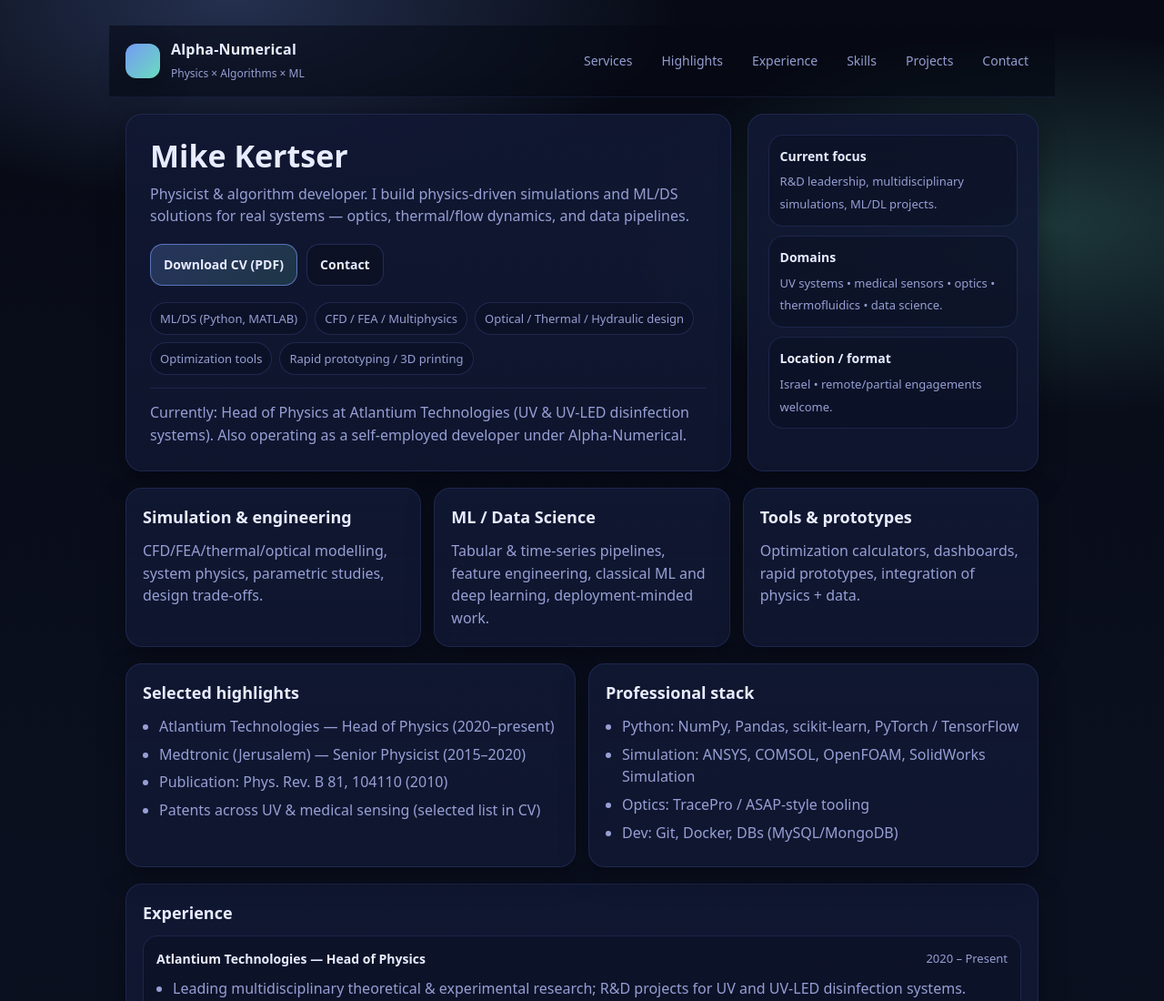
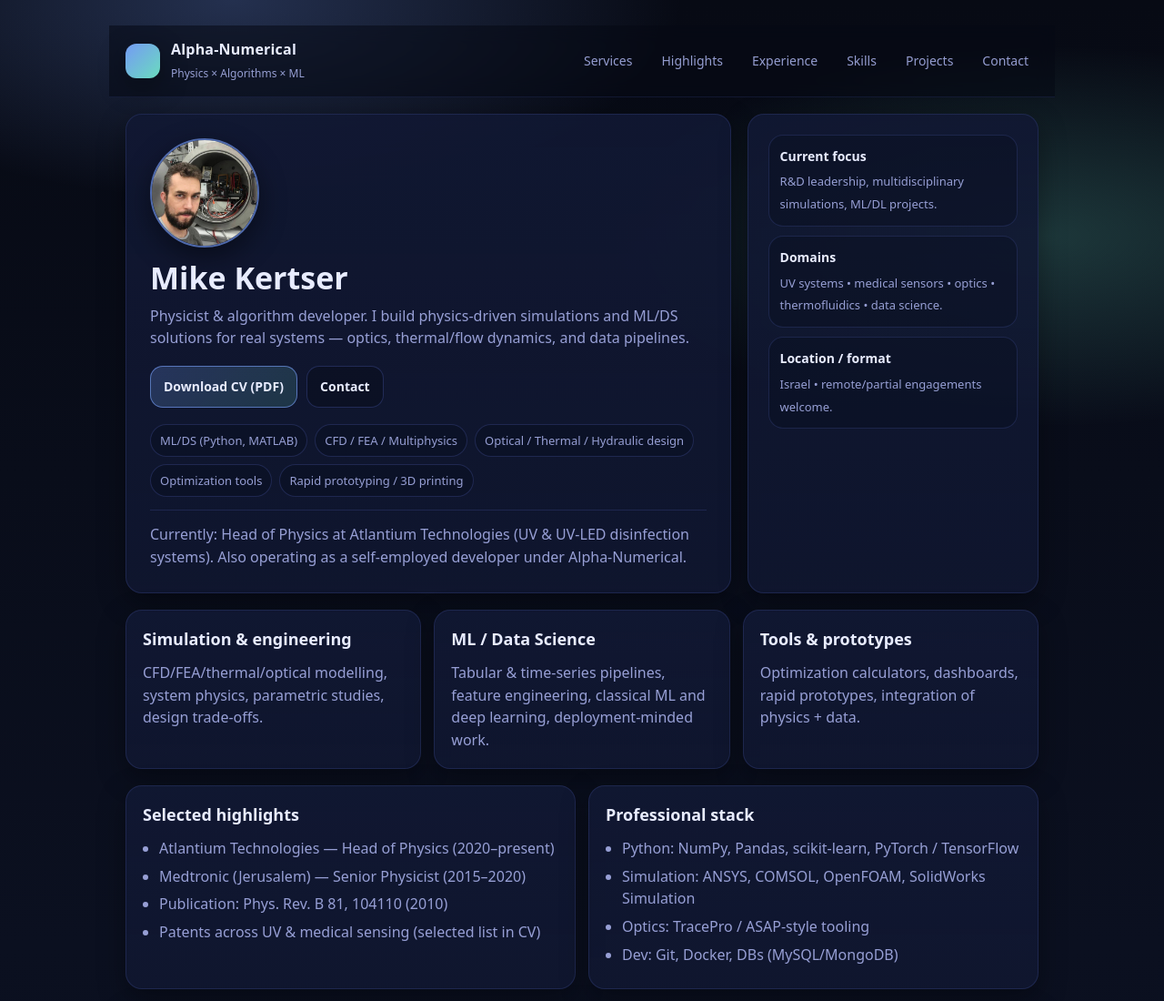
Before and after one commit to kertser/kertser.github.io, a plain HTML site: page index.html in a window 1280 px wide. Shown: the top 1100 px of the page at 91% size. Drawn offline with Linux system fonts and the light colour scheme.

Commit message:
Add avatar section to user profile
Added avatar styling and markup for user profile.

```diff
--- a/index.html
+++ b/index.html
@@ -124,6 +124,19 @@
       .grid2{grid-template-columns:1fr}
       header{position:relative}
     }
+    .avatar-wrap{
+      display:flex;
+      justify-content:flex-start;
+      margin-bottom:14px;
+    }
+    .avatar{
+      width:120px;
+      height:120px;
+      object-fit:cover;
+      border-radius:50%;
+      border:2px solid rgba(122,162,255,.6);
+      box-shadow: 0 10px 30px rgba(0,0,0,.45);
+    }
   </style>
 </head>
 
@@ -149,6 +162,9 @@
 
     <main id="top" class="hero">
       <div class="card left">
+        <div class="avatar-wrap">
+          <img src="assets/avatar.jpg" alt="Mike Kertser portrait" class="avatar">
+        </div>
         <h1>Mike Kertser</h1>
         <p class="subtitle">
           Physicist & algorithm developer. I build physics-driven simulations and ML/DS solutions for real systems —
```
